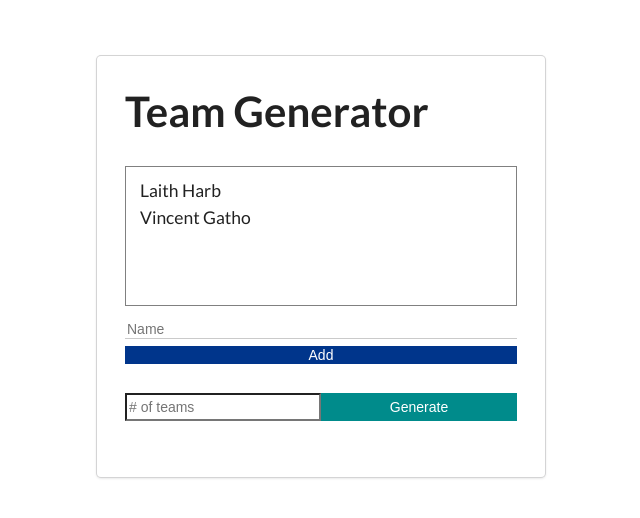
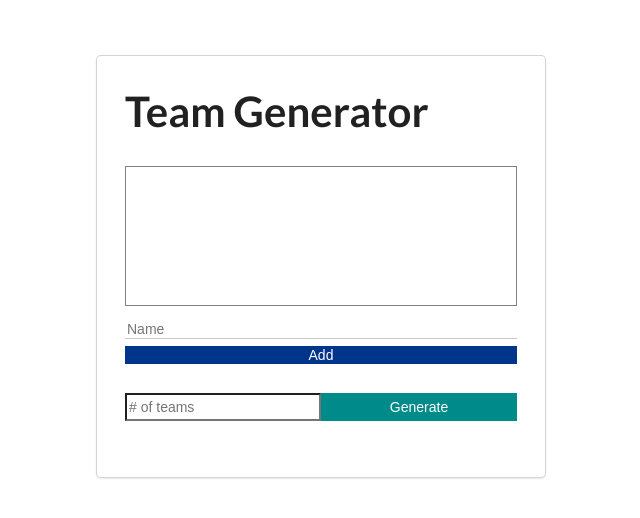
Before and after one commit to celhalal/Team-Generator, an Angular app: page / in a window 1280 px wide. Shown: the top 518 px of the page, without its empty margins (319-959 px from the left). Built offline with nearby package versions, Linux system fonts and the light colour scheme.

Commit message:
used ngFor to manipulate input

```diff
--- a/src/app/app.component.html
+++ b/src/app/app.component.html
@@ -2,8 +2,7 @@
   <div class="ui card">
     <h1>Team Generator</h1>
     <ul class="list">
-      <li>Laith Harb</li>
-      <li>Vincent Gatho</li>
+      <li *ngFor="let member of members">{{member}}</li>
     </ul>
     <div class="add-members-container">
       <input
--- a/src/app/app.component.ts
+++ b/src/app/app.component.ts
@@ -11,15 +11,15 @@ export class AppComponent {
   newMemberName = '';       // equal to an empty string
   members: string[] = [];   // store the list of names
 
+  // for each name, generate a new li using *ngFor
+
   onInput(member: string){
     this.newMemberName = member;
-    console.log(this.newMemberName);
   }
 
   // inserts input of name into members array when 'Add' button is clicked
   addMember(){
     this.members.push(this.newMemberName);
-    console.log(this.members)
   }
 
 }
```
